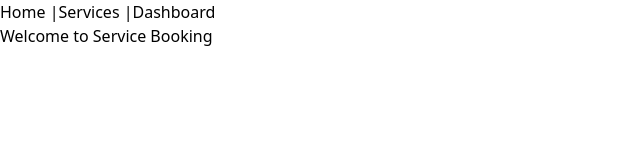
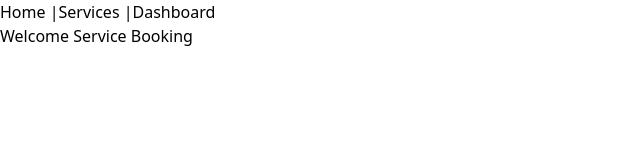
Before and after one commit to Yashbhu/skillswap, a React (Vite) app in the folder my-app/: page / in a window 1280 px wide. Shown: the top 160 px of the page, without its empty margins (0-640 px from the left). Built offline with nearby package versions, Linux system fonts and the light colour scheme.

Commit message:
first commit

```diff
--- a/my-app/src/pages/home.jsx
+++ b/my-app/src/pages/home.jsx
@@ -1,3 +1,3 @@
 export default function Home() {
-  return <h1>Welcome to Service Booking</h1>;
+  return <h1>Welcome Service Booking</h1>;
 }
```
